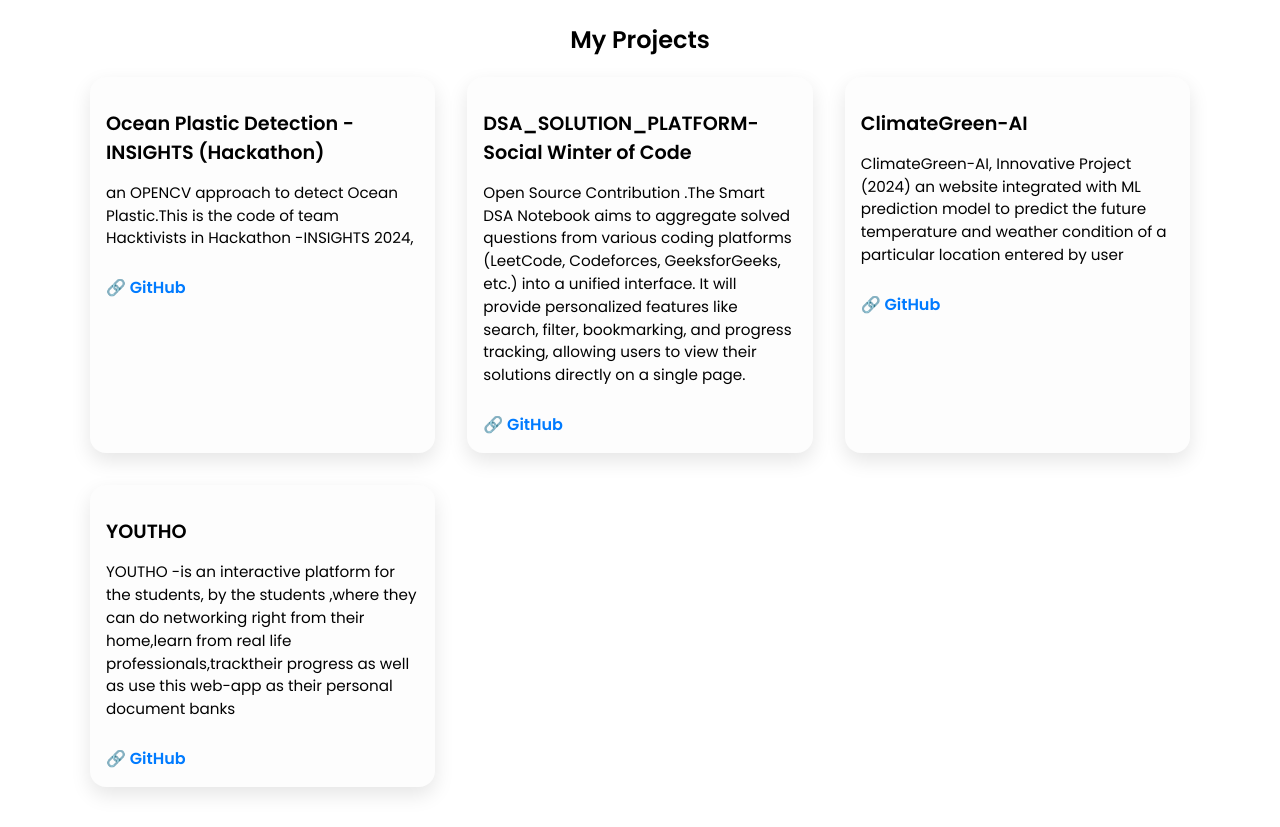
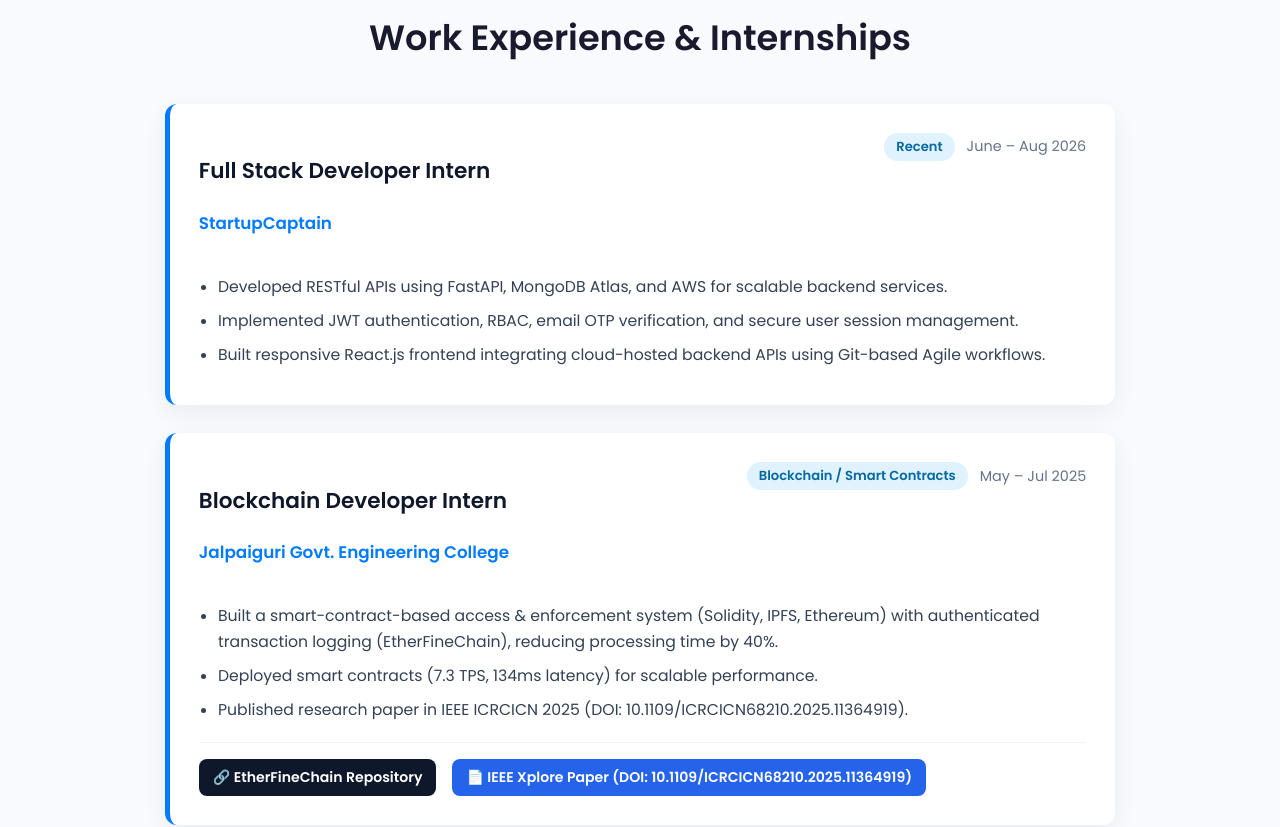
Before and after one commit to mainakpal4/My-Portfolio, a React (Create React App) app: page / in a window 1280 px wide. Shown: the part 980-1807 px from the top of the page. Built offline with nearby package versions, Linux system fonts and the light colour scheme.

Commit message:
Add EtherFineChain blockchain project, IEEE paper link, and StartupCaptain internship to portfolio

```diff
--- a/src/App.js
+++ b/src/App.js
@@ -3,66 +3,33 @@
 import Navbar from './components/Navbar';
 import ScrollToTop from './components/ScrollToTop';
 import About from './components/About';
+import Experience from './components/Experience';
+import Skills from './components/Skills';
 import Projects from './components/Projects';
-// Inside return block:
 import Contact from './components/Contact';
-// Then inside your main return block:
+import ArtZest from './components/ArtZest';
 import Footer from './components/Footer';
-// Inside the return block of App.js
-import ArtZest from './components/ArtZest';
-// Inside the return block of App.js
-
-import Skills from './components/Skills';
-// Inside the return block of App.js
-
-
-
-
-
-
-
 
 function App() {
   return (
-
     <div className="app">
       <Navbar />
       <ScrollToTop />
 
       <About />
+      <Experience />
+      <Skills />
       <Projects />
-      <Skills />
       <Contact />
       <ArtZest />
       <Footer />
+
       <section className="section header" id="home">
         <h1>Nice to meet you 👋</h1>
         <p>Looking forward to connect</p>
         <h2>Have a great Day</h2>
       </section>
-
-      {/* <section className="section" id="about">
-        <h2>About Me</h2>
-        <p>This is the about section where you can write about yourself.</p>
-      </section> */}
-
-      {/* <section className="section" id="skills">
-        <h2>Skills</h2>
-        <p>These are the skills you know or are learning.</p>
-      </section>
-
-      <section className="section" id="projects">
-        <h2>Projects</h2>
-        <p>List and describe your projects here.</p>
-      </section>
-
-      <section className="section" id="contact">
-        <h2>Contact</h2>
-        <p>Add your contact form or email/social links here.</p>
-      </section> */}
     </div>
-
-
   );
 }
 
--- /dev/null
+++ b/src/components/Experience.css
@@ -0,0 +1,134 @@
+.experience-section {
+  padding: 80px 20px;
+  background-color: #f8fafd;
+  text-align: center;
+}
+
+.experience-section h2 {
+  font-size: 2.2rem;
+  margin-bottom: 2.5rem;
+  color: #1a1a2e;
+}
+
+.experience-timeline {
+  display: flex;
+  flex-direction: column;
+  gap: 1.8rem;
+  max-width: 950px;
+  margin: 0 auto;
+  text-align: left;
+}
+
+.experience-card {
+  background: #ffffff;
+  border-left: 5px solid #007bff;
+  border-radius: 12px;
+  padding: 1.8rem;
+  box-shadow: 0 8px 24px rgba(0, 0, 0, 0.06);
+  transition: transform 0.25s ease, box-shadow 0.25s ease;
+}
+
+.experience-card:hover {
+  transform: translateY(-4px);
+  box-shadow: 0 12px 30px rgba(0, 123, 255, 0.12);
+}
+
+.exp-header {
+  display: flex;
+  justify-content: space-between;
+  align-items: flex-start;
+  flex-wrap: wrap;
+  gap: 1rem;
+  margin-bottom: 1rem;
+}
+
+.exp-header h3 {
+  font-size: 1.35rem;
+  color: #0f172a;
+  margin-bottom: 0.3rem;
+}
+
+.exp-header h4 {
+  font-size: 1.05rem;
+  color: #007bff;
+  font-weight: 600;
+}
+
+.exp-meta {
+  display: flex;
+  align-items: center;
+  gap: 0.75rem;
+  flex-wrap: wrap;
+}
+
+.exp-badge {
+  background-color: #e0f2fe;
+  color: #0369a1;
+  padding: 4px 12px;
+  border-radius: 20px;
+  font-size: 0.82rem;
+  font-weight: 600;
+}
+
+.exp-period {
+  font-size: 0.9rem;
+  color: #64748b;
+  font-weight: 500;
+}
+
+.exp-points {
+  padding-left: 1.2rem;
+  margin: 0;
+  color: #334155;
+  line-height: 1.65;
+  font-size: 0.98rem;
+}
+
+.exp-points li {
+  margin-bottom: 0.5rem;
+}
+
+.exp-links {
+  display: flex;
+  gap: 1rem;
+  flex-wrap: wrap;
+  margin-top: 1.2rem;
+  padding-top: 1rem;
+  border-top: 1px solid #f1f5f9;
+}
+
+.exp-link {
+  display: inline-flex;
+  align-items: center;
+  padding: 8px 14px;
+  border-radius: 8px;
+  font-size: 0.88rem;
+  font-weight: 600;
+  text-decoration: none;
+  transition: all 0.2s ease;
+}
+
+.repo-link {
+  background-color: #0f172a;
+  color: #ffffff;
+}
+
+.repo-link:hover {
+  background-color: #334155;
+}
+
+.doi-link {
+  background-color: #2563eb;
+  color: #ffffff;
+}
+
+.doi-link:hover {
+  background-color: #1d4ed8;
+}
+
+@media (max-width: 640px) {
+  .exp-header {
+    flex-direction: column;
+    align-items: flex-start;
+  }
+}
--- /dev/null
+++ b/src/components/Experience.js
@@ -0,0 +1,84 @@
+import React from 'react';
+import './Experience.css';
+
+const experiences = [
+  {
+    role: 'Full Stack Developer Intern',
+    company: 'StartupCaptain',
+    period: 'June – Aug 2026',
+    badge: 'Recent',
+    points: [
+      'Developed RESTful APIs using FastAPI, MongoDB Atlas, and AWS for scalable backend services.',
+      'Implemented JWT authentication, RBAC, email OTP verification, and secure user session management.',
+      'Built responsive React.js frontend integrating cloud-hosted backend APIs using Git-based Agile workflows.'
+    ]
+  },
+  {
+    role: 'Blockchain Developer Intern',
+    company: 'Jalpaiguri Govt. Engineering College',
+    period: 'May – Jul 2025',
+    badge: 'Blockchain / Smart Contracts',
+    points: [
+      'Built a smart-contract-based access & enforcement system (Solidity, IPFS, Ethereum) with authenticated transaction logging (EtherFineChain), reducing processing time by 40%.',
+      'Deployed smart contracts (7.3 TPS, 134ms latency) for scalable performance.',
+      'Published research paper in IEEE ICRCICN 2025 (DOI: 10.1109/ICRCICN68210.2025.11364919).'
+    ],
+    doi: 'https://doi.org/10.1109/ICRCICN68210.2025.11364919',
+    repo: 'https://github.com/mainakpal4/EtherFineChain'
+  },
+  {
+    role: 'AI Intern',
+    company: 'Addauto Technologies',
+    period: 'May – Aug 2025',
+    badge: 'AI & Multimodal ML',
+    points: [
+      'Built SENTIVERSE, a multimodal emotion recognition system using HuggingFace, Whisper, and DeepFace.',
+      'Optimized pipeline via FastAPI; achieved 92% accuracy and reduced latency by 30%.'
+    ]
+  }
+];
+
+function Experience() {
+  return (
+    <section className="experience-section" id="experience">
+      <h2>Work Experience & Internships</h2>
+      <div className="experience-timeline">
+        {experiences.map((exp, index) => (
+          <div className="experience-card" key={index}>
+            <div className="exp-header">
+              <div>
+                <h3>{exp.role}</h3>
+                <h4>{exp.company}</h4>
+              </div>
+              <div className="exp-meta">
+                <span className="exp-badge">{exp.badge}</span>
+                <span className="exp-period">{exp.period}</span>
+              </div>
+            </div>
+            <ul className="exp-points">
+              {exp.points.map((pt, i) => (
+                <li key={i}>{pt}</li>
+              ))}
+            </ul>
+            {(exp.doi || exp.repo) && (
+              <div className="exp-links">
+                {exp.repo && (
+                  <a href={exp.repo} target="_blank" rel="noopener noreferrer" className="exp-link repo-link">
+                    🔗 EtherFineChain Repository
+                  </a>
+                )}
+                {exp.doi && (
+                  <a href={exp.doi} target="_blank" rel="noopener noreferrer" className="exp-link doi-link">
+                    📄 IEEE Xplore Paper (DOI: 10.1109/ICRCICN68210.2025.11364919)
+                  </a>
+                )}
+              </div>
+            )}
+          </div>
+        ))}
+      </div>
+    </section>
+  );
+}
+
+export default Experience;
--- a/src/components/Navbar.js
+++ b/src/components/Navbar.js
@@ -18,6 +18,7 @@
 
       <ul className={`nav-links ${open ? 'open' : ''}`}>
         <li><a href="#about" onClick={handleLinkClick}>About</a></li>
+        <li><a href="#experience" onClick={handleLinkClick}>Experience</a></li>
         <li><a href="#skills" onClick={handleLinkClick}>Skills</a></li>
         <li><a href="#projects" onClick={handleLinkClick}>Projects</a></li>
         <li><a href="#contact" onClick={handleLinkClick}>Contact</a></li>
--- a/src/components/Projects.css
+++ b/src/components/Projects.css
@@ -14,36 +14,65 @@
 
 .project-card {
   border-radius: 16px;
-    padding: 1rem;
-    box-shadow: 0 8px 20px rgba(0, 0, 0, 0.1);
+  padding: 1.5rem;
+  box-shadow: 0 8px 20px rgba(0, 0, 0, 0.08);
   background-color: #fdfdfd;
   text-align: left;
-    transition: transform 0.3s;
+  display: flex;
+  flex-direction: column;
+  justify-content: space-between;
+  transition: transform 0.3s ease, box-shadow 0.3s ease;
 }
 
 .project-card:hover {
   transform: translateY(-5px);
-  }
-
-  .project-card img {
-    width: 100%;
-    border-radius: 12px;
+  box-shadow: 0 12px 28px rgba(0, 0, 0, 0.12);
 }
 
 .project-card h3 {
-    margin: 1rem 0 0.5rem;
-    font-size: 1.2rem;
+  margin: 0 0 0.75rem;
+  font-size: 1.25rem;
+  color: #1e293b;
 }
 
 .project-card p {
   font-size: 0.95rem;
-    line-height: 1.5;
+  line-height: 1.6;
+  color: #475569;
+  flex-grow: 1;
+  margin-bottom: 1rem;
 }
 
-  .project-card a {
+.project-links {
+  display: flex;
+  gap: 0.75rem;
+  flex-wrap: wrap;
+  margin-top: 10px;
+}
+
+.project-link {
   display: inline-block;
-    margin-top: 10px;
+  padding: 6px 12px;
+  border-radius: 6px;
   text-decoration: none;
   color: #007bff;
-    font-weight: bold;
+  background-color: #eff6ff;
+  font-weight: 600;
+  font-size: 0.88rem;
+  transition: background-color 0.2s ease, color 0.2s ease;
 }
+
+.project-link:hover {
+  background-color: #007bff;
+  color: #ffffff;
+}
+
+.doi-badge {
+  color: #2563eb;
+  background-color: #e0e7ff;
+}
+
+.doi-badge:hover {
+  background-color: #2563eb;
+  color: #ffffff;
+}
--- a/src/components/Projects.js
+++ b/src/components/Projects.js
@@ -3,46 +3,41 @@
 
 const projectData = [
   {
+    title: 'EtherFineChain – Blockchain Traffic Violation & Penalty System',
+    description:
+      'Developed at Jalpaiguri Govt. Engineering College. A smart-contract-based access & enforcement system (Solidity, IPFS, Ethereum) with authenticated transaction logging, reducing processing time by 40%. Published in IEEE ICRCICN 2025.',
+    github: 'https://github.com/mainakpal4/EtherFineChain',
+    doi: 'https://doi.org/10.1109/ICRCICN68210.2025.11364919',
+  },
+  {
+    title: 'ShikshaSarathi – AI-Powered Accessible Education Platform',
+    description:
+      'Hack4Bihar Finalist. Built a full-stack accessibility platform using React.js, Flask, and REST APIs. Integrated Whisper and ResNet CNN modules via a modular API layer for ISL detection.',
+    github: 'https://github.com/mainakpal4',
+  },
+  {
+    title: 'YOUTHO – Career Recommendation Platform',
+    description:
+      'EY Techathon Finalist. Interactive platform for students built with React.js, Flask, MongoDB, and REST APIs, integrating a Random Forest recommendation engine into a scalable backend.',
+    github: 'https://github.com/mainakpal4/YOUTHO',
+  },
+  {
     title: 'Ocean Plastic Detection - INSIGHTS (Hackathon)',
     description:
-      'an OPENCV approach to detect Ocean Plastic.This is the code of team Hacktivists in Hackathon -INSIGHTS 2024,',
-    //image: 'https://via.placeholder.com/300x180',
+      'An OpenCV computer vision approach to detect Ocean Plastic. Built by team Hacktivists in departmental Hackathon INSIGHTS 2024.',
     github: 'https://github.com/mainakpal4/Hacktivists',
   },
   {
-    title: 'DSA_SOLUTION_PLATFORM- Social Winter of Code',
+    title: 'DSA Solution Platform',
     description:
-      'Open Source Contribution .The Smart DSA Notebook aims to aggregate solved questions from various coding platforms (LeetCode, Codeforces, GeeksforGeeks, etc.) into a unified interface. It will provide personalized features like search, filter, bookmarking, and progress tracking, allowing users to view their solutions directly on a single page.',
-    //image: 'https://via.placeholder.com/300x180',
+      'Social Winter of Code open source project. Aggregates solved coding questions from LeetCode, Codeforces, GeeksforGeeks into a unified React interface with search and progress tracking.',
     github: 'https://github.com/mainakpal4/DSA_SOLUTION_PLATFORM',
   },
   {
     title: 'ClimateGreen-AI',
     description:
-      'ClimateGreen-AI, Innovative Project (2024) an website integrated with ML prediction model to predict the future temperature and weather condition of a particular location entered by user',
-   // image: 'https://via.placeholder.com/300x180',
+      'Innovative Project (2024) integrated with an ML prediction model to predict future temperature and weather conditions of a given location.',
     github: 'https://github.com/mainakpal4/Innovative_Project_IEM',
-  },
-  // {
-  //   title: 'Crypto Portfolio Advisor',
-  //   description:
-  //     'Built a smart advisor that suggests crypto investment plans using KMeans Clustering + Flask + Bootstrap UI.',
-  //   //image: 'https://via.placeholder.com/300x180',
-  //   github: 'https://github.com/yourusername/crypto-portfolio-advisor',
-  // },
-  // {
-  //   title: 'SAR Image Colorization',
-  //   description:
-  //     'Used CNN to convert SAR grayscale images to colored images for remote sensing datasets. Hackathon Project.',
-  //  // image: 'https://via.placeholder.com/300x180',
-  //   github: 'https://github.com/yourusername/sar-image-colorization',
-  // },
-  {
-    title: 'YOUTHO',
-    description:
-      'YOUTHO -is an interactive platform for the students, by the students ,where they can do networking right from their home,learn from real life professionals,tracktheir progress as well as use this web-app as their personal document banks',
-   // image: 'https://via.placeholder.com/300x180',
-    github: 'https://github.com/mainakpal4/YOUTHO',
   },
 ];
 
@@ -53,12 +48,18 @@
       <div className="projects-grid">
         {projectData.map((proj, index) => (
           <div className="project-card" key={index}>
-            {/* <img src={proj.image} alt={proj.title} /> */}
             <h3>{proj.title}</h3>
             <p>{proj.description}</p>
-            <a href={proj.github} target="_blank" rel="noopener noreferrer">
-              🔗 GitHub
-            </a>
+            <div className="project-links">
+              <a href={proj.github} target="_blank" rel="noopener noreferrer" className="project-link">
+                🔗 GitHub Repo
+              </a>
+              {proj.doi && (
+                <a href={proj.doi} target="_blank" rel="noopener noreferrer" className="project-link doi-badge">
+                  📄 IEEE Paper
+                </a>
+              )}
+            </div>
           </div>
         ))}
       </div>
```
Also changed, not shown: src/components/Skills.js (+9 -10 lines). Lines whose indentation alone changed are shown as unchanged.
